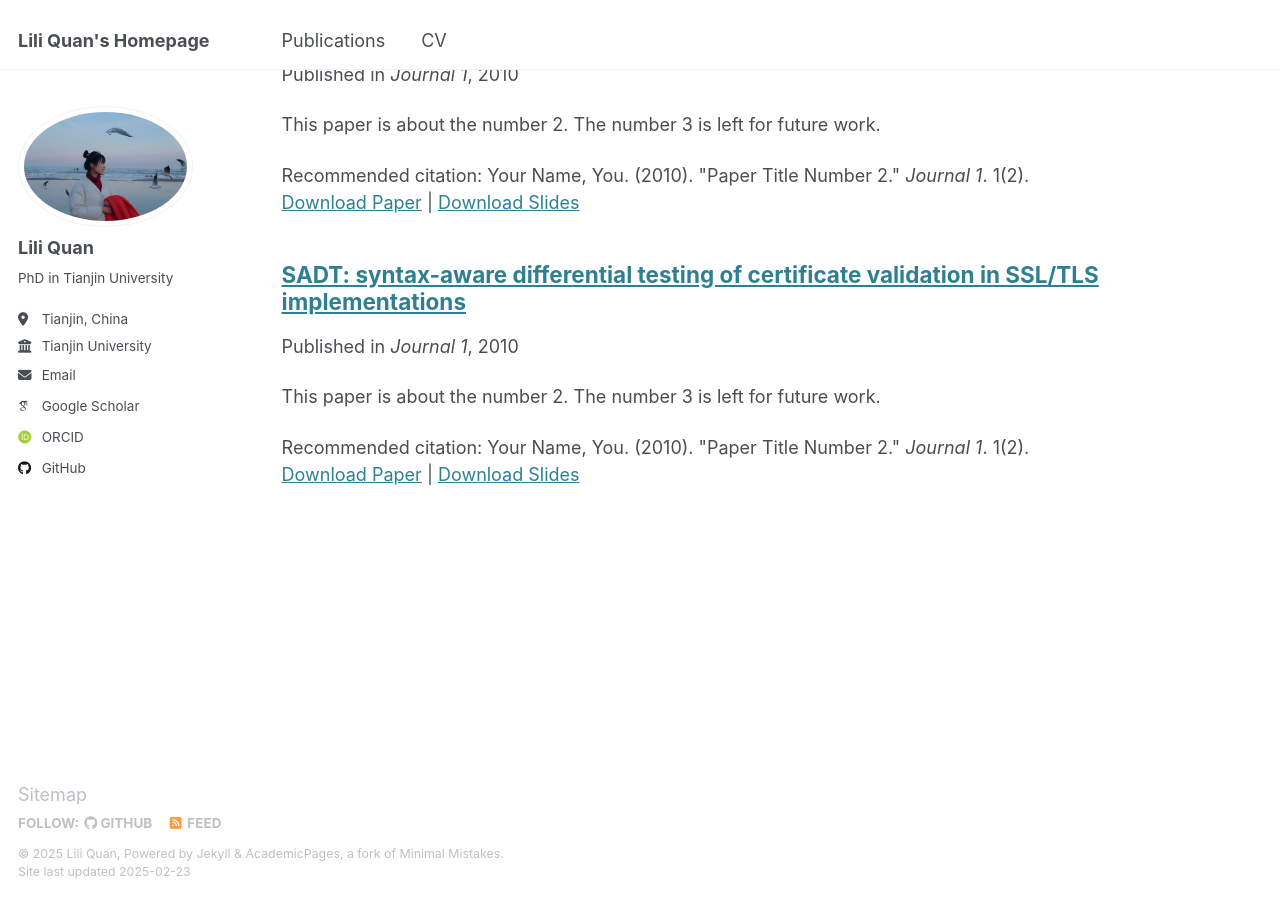
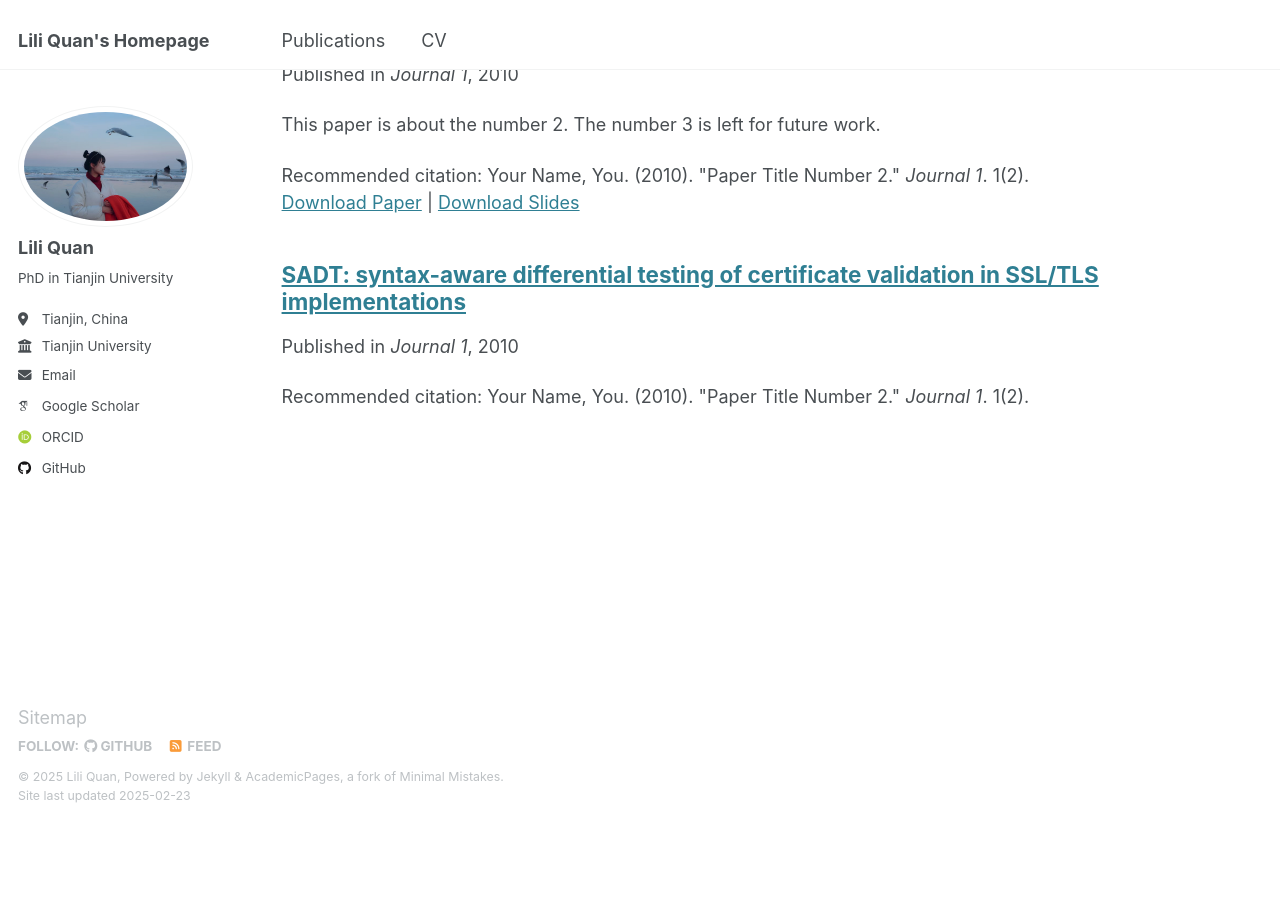
Before and after one commit to liliquan0118/liliquan0118.github.io, a Jekyll site: the page built from _pages/publications.html, in a window 1280 px wide and 900 px high, scrolled down 540 px. Built offline with Jekyll 4.4.1, drawn with Linux system fonts in a browser that asks for light colours; some web fonts are replaced; a file with an impossible date is left out; after the commit the page ends 1363 px from its top, so only the background shows below that; part of the change alters nothing that is shown.

Commit message:
Update 2009-10-01-paper-title-number-1.md

```diff
--- a/_publications/2009-10-01-paper-title-number-1.md
+++ b/_publications/2009-10-01-paper-title-number-1.md
@@ -2,13 +2,7 @@
 title: "SADT: syntax-aware differential testing of certificate validation in SSL/TLS implementations"
 collection: publications
 category: manuscripts
-permalink: /publication/2010-10-01-paper-title-number-2
-excerpt: 'This paper is about the number 2. The number 3 is left for future work.'
 date: 2010-10-01
 venue: 'Journal 1'
-slidesurl: 'http://academicpages.github.io/files/slides2.pdf'
-paperurl: 'http://academicpages.github.io/files/paper2.pdf'
 citation: 'Your Name, You. (2010). &quot;Paper Title Number 2.&quot; <i>Journal 1</i>. 1(2).'
 ---
-
-The contents above will be part of a list of publications, if the user clicks the link for the publication than the contents of section will be rendered as a full page, allowing you to provide more information about the paper for the reader. When publications are displayed as a single page, the contents of the above "citation" field will automatically be included below this section in a smaller font.
```
